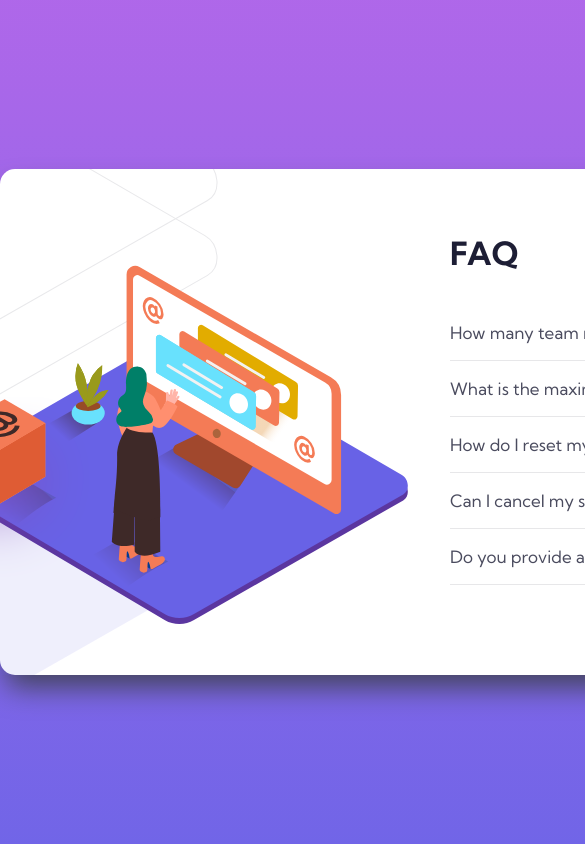
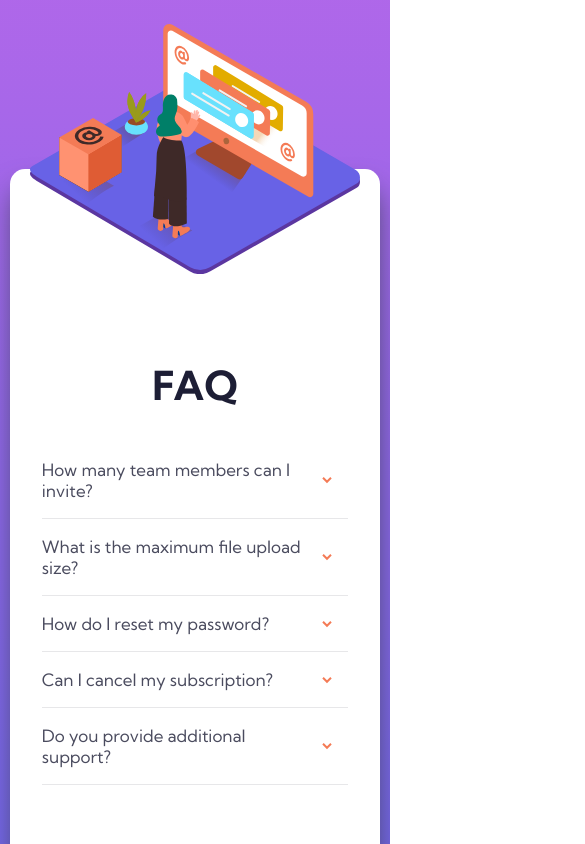
Before and after one commit to lidimi/Frontend-Challenge-FAQ-Accordion, a plain HTML site: page index.html in a window 390 px wide. Shown: the top 844 px of the page, 585 px wide, since content can reach past the window. Drawn offline with Linux system fonts and the light colour scheme.

Commit message:
media query added

```diff
--- a/index.html
+++ b/index.html
@@ -18,7 +18,7 @@
     }
 
     .attribution a {
-      color: hsl(228, 45%, 44%);
+      color: black;
     }
   </style>
 </head>
@@ -30,6 +30,7 @@
     </div>
     <div class="images">
       <img src="images/illustration-woman-online-desktop.svg" alt="" class="woman">
+      <img src="images/illustration-woman-online-mobile.svg" alt="" class="woman-mobile">
     </div>
     <main>
       <h1>FAQ</h1>
@@ -73,10 +74,12 @@
     </main>
   </div>
 
-  <!-- <div class="attribution">
-    Challenge by <a href="https://www.frontendmentor.io?ref=challenge" target="_blank">Frontend Mentor</a>.
-    Coded by <a href="#">Your Name Here</a>.
-  </div> -->
+  <!-- <footer>
+    <div class="attribution">
+      Challenge by <a href="https://www.frontendmentor.io?ref=challenge" target="_blank">Frontend Mentor</a>.
+      Coded by <a href="#">Lidia</a>.
+    </div>
+  </footer> -->
   <script src="index.js"></script>
 </body>
 
--- a/styles.css
+++ b/styles.css
@@ -11,12 +11,15 @@ body {
     height: 100vh;
     background: linear-gradient(hsl(273, 75%, 66%), hsl(240, 73%, 65%));
     font-family: 'Kumbh Sans', sans-serif;
+    display: flex;
+    justify-content: center;
+    align-items: center;
 }
 
 .container {
     width: 55%;
     min-width: 900px;
-    height: 60vh;
+    height: 55vh;
     margin: 20vh auto;
     background-color: white;
     border-radius: 15px;
@@ -30,7 +33,7 @@ body {
 .images {
     width: 50%;
     background-image: url(images/bg-pattern-desktop.svg);
-    background-position: 145% 65%;
+    background-position: 130% 70%;
     background-repeat: no-repeat;
     display: flex;
     align-items: center;
@@ -103,8 +106,12 @@ h2:hover {
     cursor: pointer;
 }
 
-.box:hover {
-    animation: boxUp 1s linear;
+.woman-mobile {
+    display: none;
+}
+
+.background-mobile {
+    display: none;
 }
 
 @keyframes moveBox {
@@ -122,17 +129,62 @@ h2:hover {
     }
 }
 
+@media (max-width: 900px) {
 
-@keyframes boxUp {
-    0% {
-        bottom: 0px;
+    body {
+        height: auto;
     }
 
-    50% {
-        top: 100px;
+    .container {
+        margin: 20vh auto;
+        width: 95%;
+        min-width: 300px;
+        height: auto;
+        flex-direction: column;
+        padding-bottom: 4rem;
+        position: static;
     }
 
-    100% {
-        bottom: 0px;
+    .images {
+        width: 100%;
+        margin-bottom: 10rem;
+        overflow: visible;
+        position: relative;
+        justify-content: center;
+    }
+
+    .background-mobile {
+        display: block;
+    }
+
+    .woman {
+        display: none;
+    }
+
+    .woman-mobile {
+        display: block;
+        position: absolute;
+        bottom: -6.6rem;
+        max-width: 350px;
+        max-height: 250px;
+
+    }
+
+    .box {
+        display: none;
+    }
+
+    .box-container {
+        display: none;
+    }
+
+    h1 {
+        text-align: center;
+        font-size: 2.5rem;
+    }
+
+    main {
+        width: 100%;
+        padding: 2rem;
     }
 }
```
